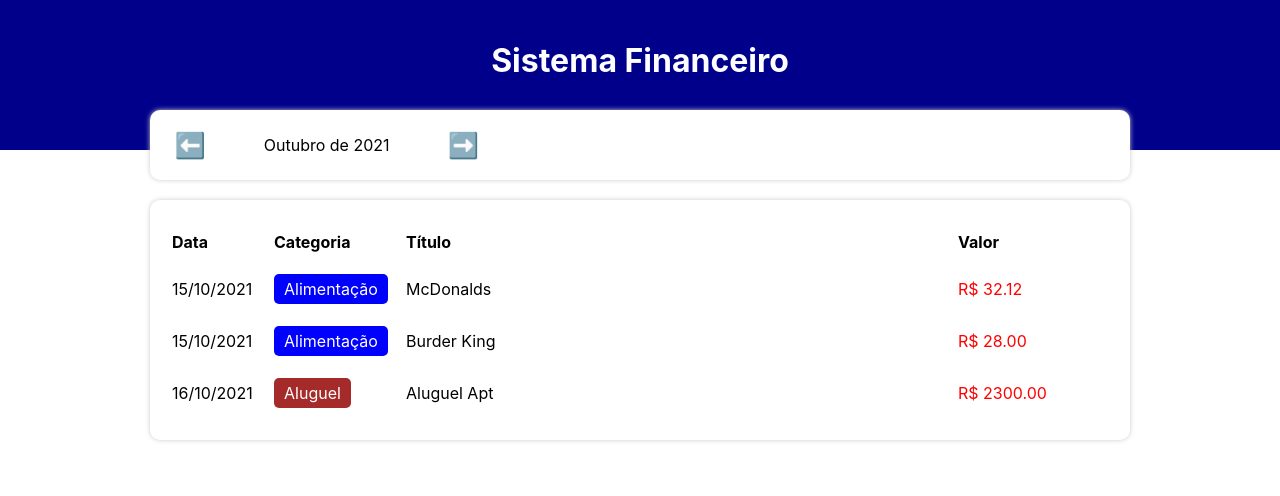
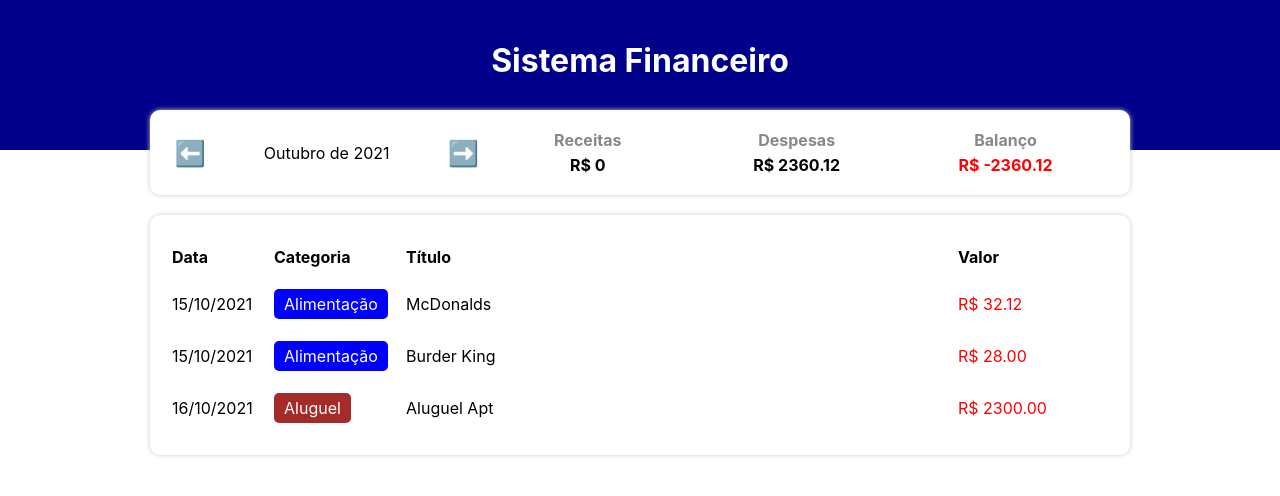
Before and after one commit to LeonardoPilatti/sistemaFinanceiro_ReactJs_Typescript, a React (Create React App) app: page / in a window 1280 px wide. Shown: the top 496 px of the page. Built offline with nearby package versions, Linux system fonts and the light colour scheme.

Commit message:
criando a area de despesas totais do mes

```diff
--- a/src/App.tsx
+++ b/src/App.tsx
@@ -18,6 +18,23 @@
   React.useEffect(() => {
     setFilteredList( filterListByMonth(list, currentMonth) );
   }, [list, currentMonth]);
+
+  React.useEffect(() => {
+    let incomeCount = 0;
+    let expenseCount = 0;
+
+    for(let i in filteredList) {
+      if(categories[filteredList[i].category].expense) {
+        expenseCount += filteredList[i].value;
+      } else {
+        incomeCount += filteredList[i].value;
+      }
+    }
+
+    setIncome(incomeCount);
+    setExpense(expenseCount)
+
+  }, [filteredList]);
 
   const handleMonthChange = (newMonth: string) => {
     setCurrentMonth(newMonth);
--- a/src/components/InfoArea/index.tsx
+++ b/src/components/InfoArea/index.tsx
@@ -1,5 +1,6 @@
 import React from 'react';
 import { formatCurrentMonth } from '../../helpers/dateFilter';
+import ResumeItem from '../ResumeItem';
 import * as C from './styles';
 
 type Props = {
@@ -33,7 +34,13 @@
         <C.MonthArrow onClick={handleNextMonth} >➡️</C.MonthArrow>
       </C.MonthArea>
       <C.ResumeArea>
-
+        <ResumeItem title="Receitas" value={income} />
+        <ResumeItem title="Despesas" value={expense} />
+        <ResumeItem
+        title="Balanço"
+        value={income - expense}
+        color={(income - expense) < 0 ? 'red' : 'green'}
+        />
       </C.ResumeArea>
     </C.Container>
   )
--- a/src/components/InfoArea/styles.ts
+++ b/src/components/InfoArea/styles.ts
@@ -30,4 +30,5 @@
 
 export const ResumeArea = styled.div`
   flex: 2;
+  display: flex;
 `;
--- a/src/components/ResumeItem/index.tsx
+++ b/src/components/ResumeItem/index.tsx
@@ -1,11 +1,18 @@
 import React from 'react'
 import * as C from './styles';
 
-const ResumeItem = () => {
+type Props = {
+  title: string;
+  value: number;
+  color?: string;
+}
+
+const ResumeItem = ({title, value, color}: Props) => {
   return (
-    <div>
-
-    </div>
+    <C.Container>
+      <C.Title>{title}</C.Title>
+      <C.Info color={color} >R$ {value}</C.Info>
+    </C.Container>
   )
 }
 
--- a/src/components/ResumeItem/styles.ts
+++ b/src/components/ResumeItem/styles.ts
@@ -1 +1,18 @@
 import styled from "styled-components";
+
+export const Container = styled.div`
+  flex: 1;
+`;
+
+export const Title = styled.div`
+  text-align: center;
+  font-weight: bold;
+  color: #888;
+  margin-bottom: 5px;
+`;
+
+export const Info = styled.div<{color?: string}>`
+  text-align: center;
+  font-weight: bold;
+  color: ${props => props.color ?? '#000'};
+`;
```
